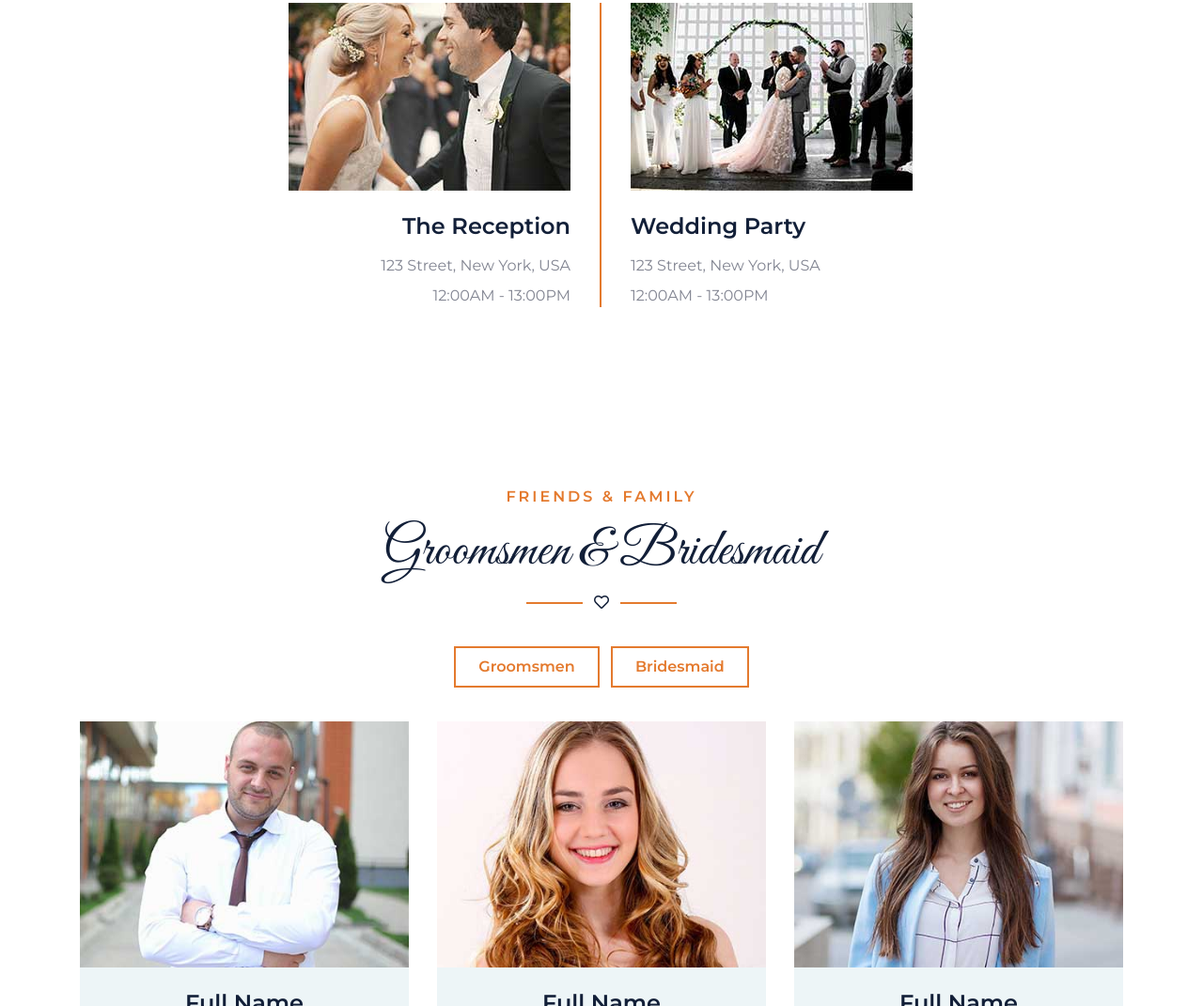
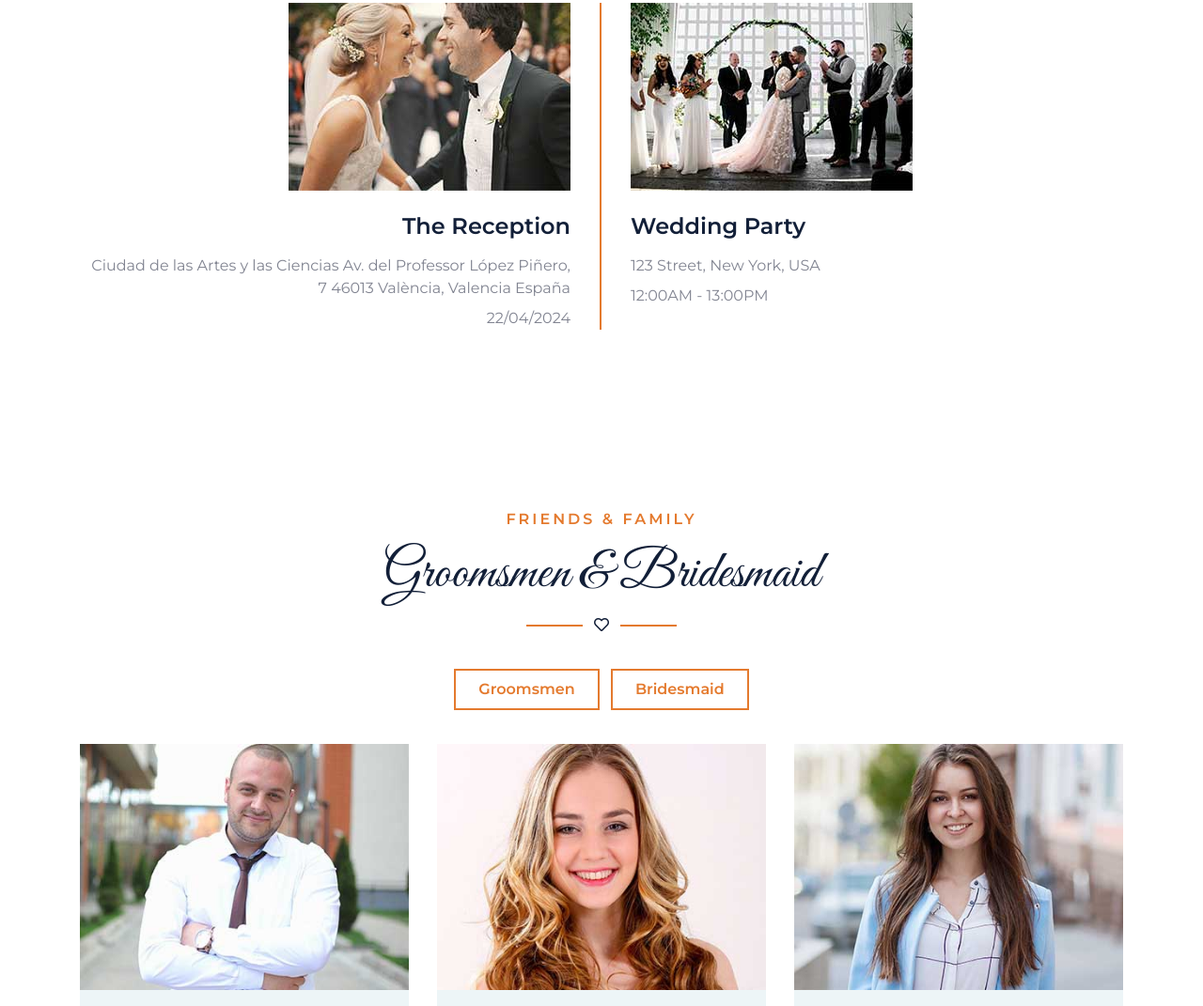
Before and after one commit to nnerea12/05_REP_BODAS, a plain HTML site: page index.html in a window 1280 px wide. Shown: the part 4989-6060 px from the top of the page at 94% size. Drawn offline with nearby package versions, Linux system fonts and the light colour scheme; files that its build step writes are made by us from their sources.

Commit message:
cambio fecha y direccion

```diff
--- a/index.html
+++ b/index.html
@@ -304,8 +304,11 @@
                     <div class="text-center text-md-right mr-md-3 mb-4 mb-md-0">
                         <img class="img-fluid mb-4" src="img/event-1.jpg" alt="">
                         <h4 class="mb-3">The Reception</h4>
-                        <p class="mb-2">123 Street, New York, USA</p>
-                        <p class="mb-0">12:00AM - 13:00PM</p>
+                        <p class="mb-2">Ciudad de las Artes y las Ciencias
+Av. del Professor López Piñero, 7
+46013 València, Valencia
+España</p>
+                        <p class="mb-0">22/04/2024</p>
                     </div>
                 </div>
                 <div class="col-md-6">
```
